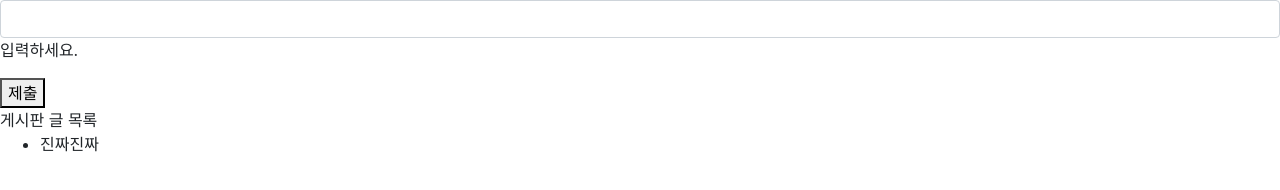
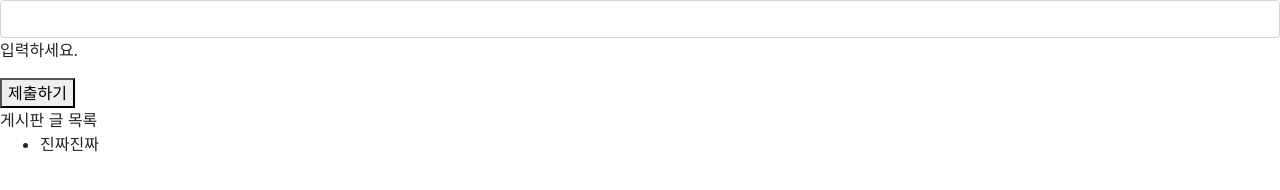
Before and after one commit to jngcii/git-notice-board, a plain HTML site: page index.html in a window 1280 px wide. Drawn offline with nearby package versions, Linux system fonts and the light colour scheme.

Commit message:
Update submit btn text

```diff
--- a/index.html
+++ b/index.html
@@ -10,7 +10,7 @@
     <form action="">
         <input class="form-control">
         <p>입력하세요.</p>
-        <button type="submit">제출</button>
+        <button type="submit">제출하기</button>
     </form>
 
     <div>게시판 글 목록</div>
```
